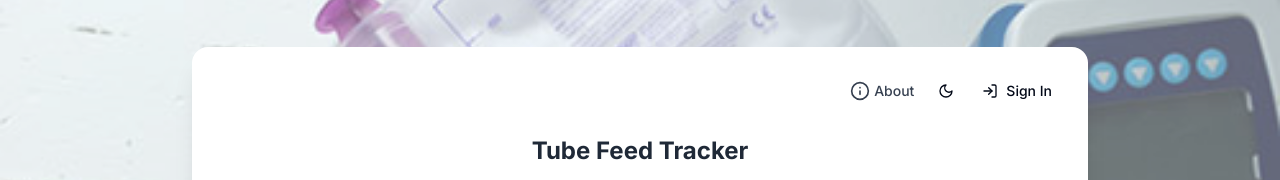
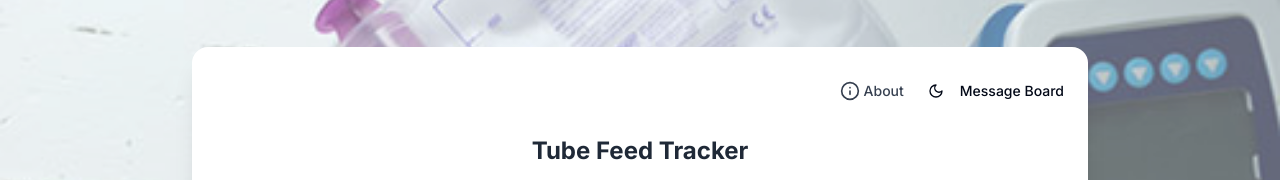
Before and after one commit to roxyrodbeck/TubeFeedWithGoose, a Next.js app: page / in a window 1280 px wide. Shown: the top 180 px of the page. Built offline with nearby package versions, Linux system fonts and the light colour scheme.

Commit message:
message board link

```diff
--- a/app/layout.tsx
+++ b/app/layout.tsx
@@ -122,6 +122,7 @@ export default function RootLayout({
             gtag('config', 'G-T4MT4MFPKN');
           `}
         </Script>
+
       </body>
     </html>
   )
--- a/app/page.tsx
+++ b/app/page.tsx
@@ -40,7 +40,10 @@ export default function Home() {
                   <span className="text-sm font-medium hidden sm:inline">About</span>
                 </Link>
                 <ThemeToggle isDarkMode={isDarkMode} toggleDarkMode={toggleDarkMode} />
-                <UserMenu />
+                <span className="text-sm font-medium hidden sm:inline"
+                href="https://tubefeed-message-board-main-d0vrgs.laravel.cloud/messages"
+                target="_blank">Message Board</span>
+                {/* <UserMenu /> */}
               </div>
             </div>
 
```
